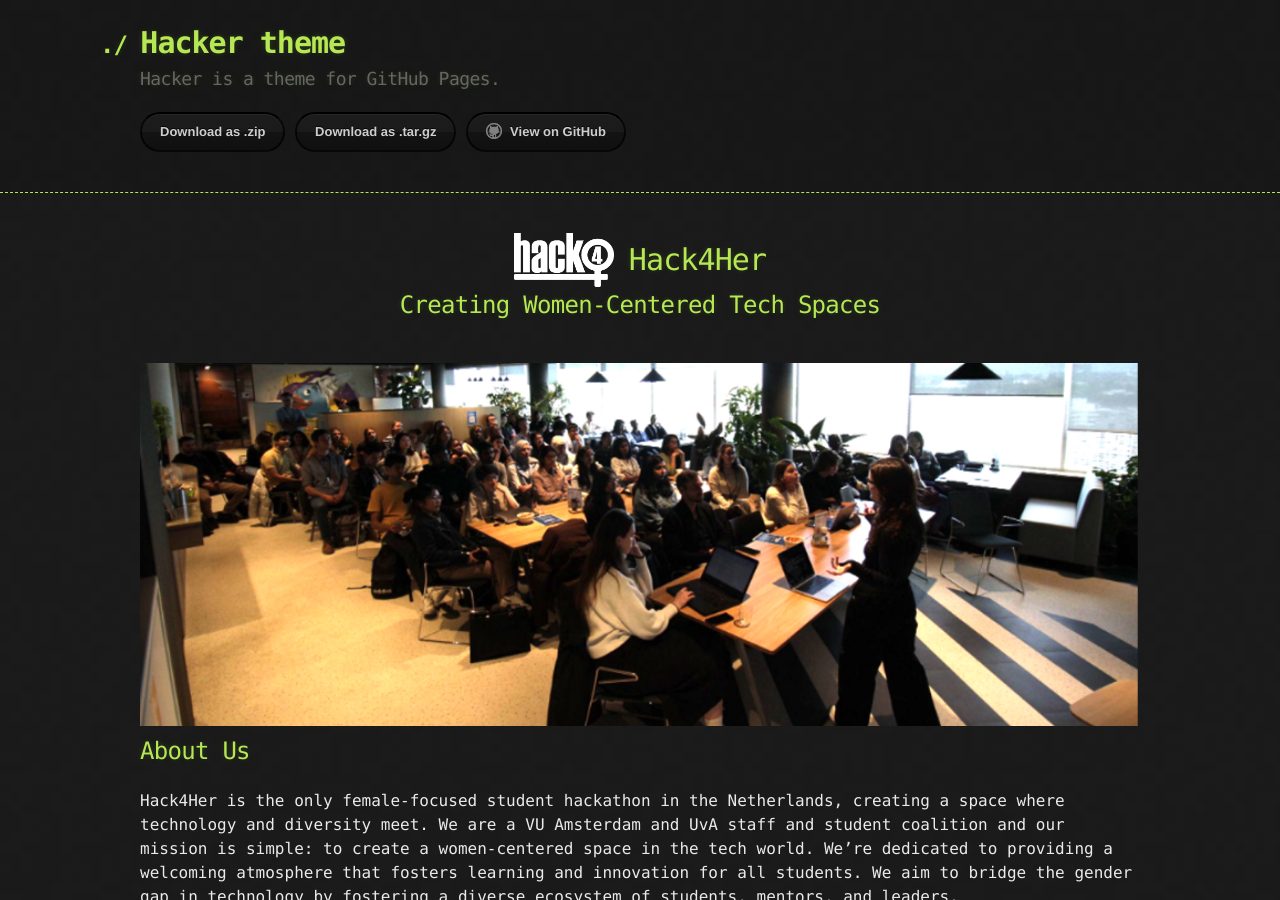
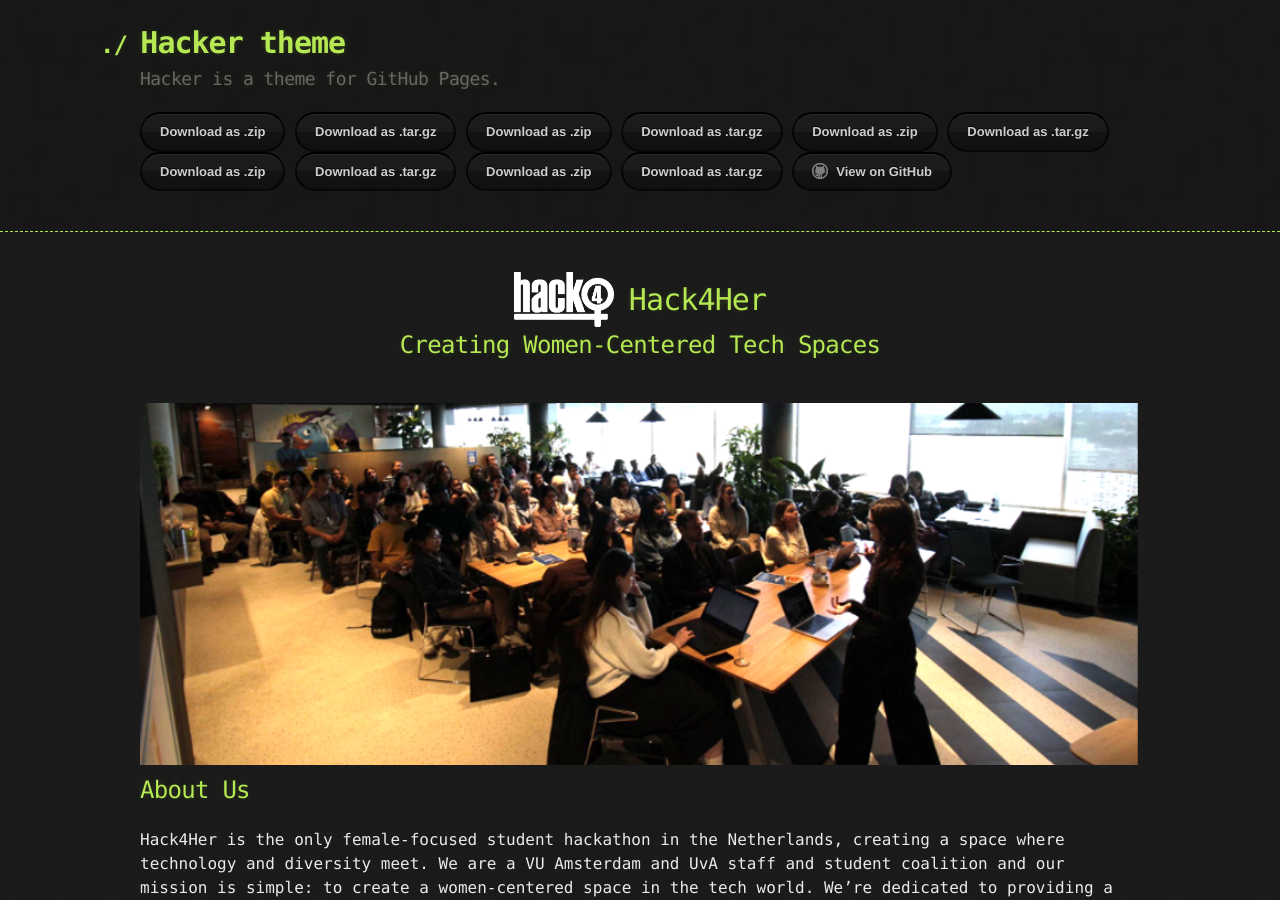
Before and after one commit to hack4her/hack4her.github.io, a Jekyll site: the page built from index.md, in a window 1280 px wide and 900 px high. Built offline with Jekyll 4.4.1, drawn with Linux system fonts in a browser that asks for light colours.

Commit message:
Update default.html

```diff
--- a/_layouts/default.html
+++ b/_layouts/default.html
@@ -21,8 +21,16 @@
 
         <section id="downloads">
           {% if site.show_downloads %}
-            <a href="{{ site.github.zip_url }}" class="btn">Download as .zip</a>
-            <a href="{{ site.github.tar_url }}" class="btn">Download as .tar.gz</a>
+            <a href="/" class="btn">Download as .zip</a>
+            <a href="https://forms.gle/8bSbfXUKwUAo9GhC9" class="btn">Download as .tar.gz</a>
+            <a href="../policies.html" class="btn">Download as .zip</a>
+            <a href="../events.html" class="btn">Download as .tar.gz</a>
+            <a href="../organizers.html" class="btn">Download as .zip</a>
+            <a href="../about.html" class="btn">Download as .tar.gz</a>
+            <a href="../proposal.html" class="btn">Download as .zip</a>
+            <a href="../challenges.html" class="btn">Download as .tar.gz</a>
+            <a href="../rubric.html" class="btn">Download as .zip</a>
+            <a href="../sponsors.html"  class="btn">Download as .tar.gz</a>
           {% endif %}
           <a href="{{ site.github.repository_url }}" class="btn btn-github"><span class="icon"></span>View on GitHub</a>
         </section>
```
